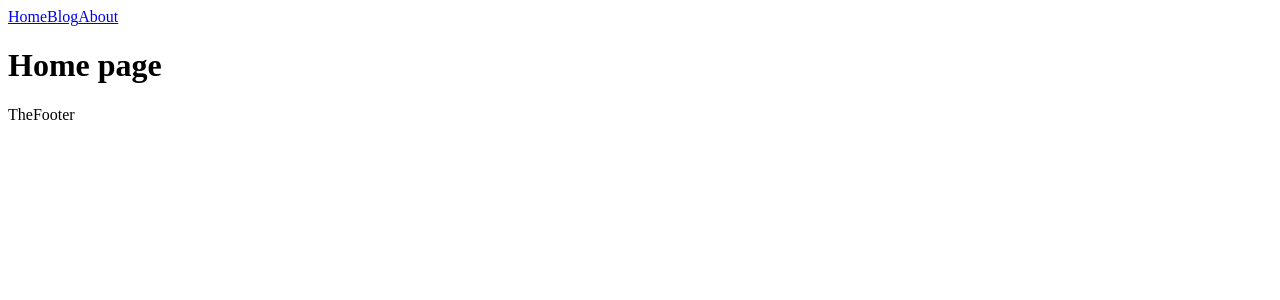
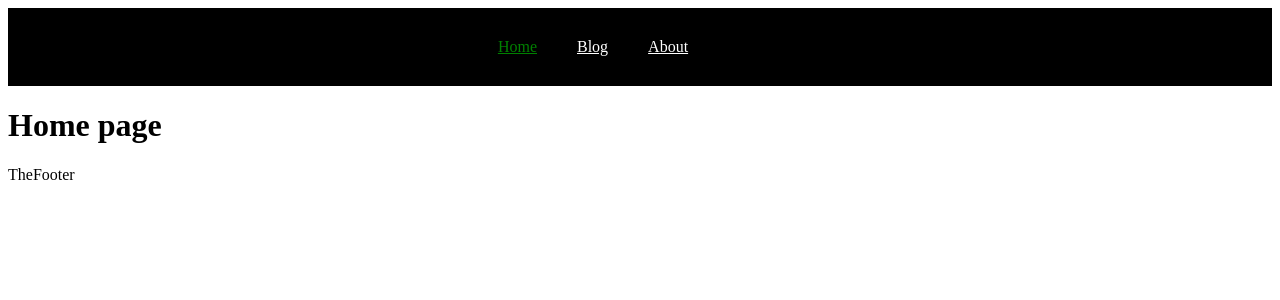
Before and after one commit to johnkramer1996/next-tutorial, a Next.js app: page / in a window 1280 px wide. Shown: the top 300 px of the page. Built offline with nearby package versions, Linux system fonts and the light colour scheme.

Commit message:
first search

```diff
--- a/src/app/globals.css
+++ b/src/app/globals.css
@@ -1,3 +1,18 @@
 .container {
   max-width: 1170px;
 }
+header {
+  padding: 30px 0;
+  background-color: black;
+  text-align: center;
+}
+header a {
+  color: white;
+  display: inline-block;
+  margin-left: 20px;
+  margin-right: 20px;
+}
+
+header a.active {
+  color: green;
+}
--- /dev/null
+++ b/src/components/Navigataion.tsx
@@ -0,0 +1,34 @@
+'use client'
+
+import Link from 'next/link'
+import { usePathname } from 'next/navigation'
+
+type navLink = {
+  label: string
+  href: string
+}
+
+type Props = {
+  navLinks: navLink[]
+}
+
+export const Navigation = ({ navLinks }: Props) => {
+  const pathName = usePathname()
+
+  return (
+    <>
+      {navLinks.map((item) => {
+        const isActive = pathName === item.href
+        return (
+          <Link
+            key={item.label}
+            href={item.href}
+            className={isActive ? 'active' : ''}
+          >
+            {item.label}
+          </Link>
+        )
+      })}
+    </>
+  )
+}
--- a/src/components/TheHeader.tsx
+++ b/src/components/TheHeader.tsx
@@ -1,13 +1,18 @@
 import Link from 'next/link'
 import React from 'react'
+import { Navigation } from './Navigataion'
+
+const navItems = [
+  { label: 'Home', href: '/' },
+  { label: 'Blog', href: '/blog' },
+  { label: 'About', href: '/about' },
+]
 
 export const TheHeader = () => {
   return (
     <header>
       <div className='container'>
-        <Link href={'/'}>Home</Link>
-        <Link href={'/blog'}>Blog</Link>
-        <Link href={'/about'}>About</Link>
+        <Navigation navLinks={navItems} />
       </div>
     </header>
   )
```
Also changed, not shown: package.json (+5 -4 lines), src/app/blog/page.tsx (+18 -22 lines), src/components/PostSearch.tsx (added, +32 -0 lines), src/components/Posts.tsx (added, +21 -0 lines), src/services/getPosts.ts (added, +13 -0 lines), 1 other file (tests, documents, lock files or other folders).
